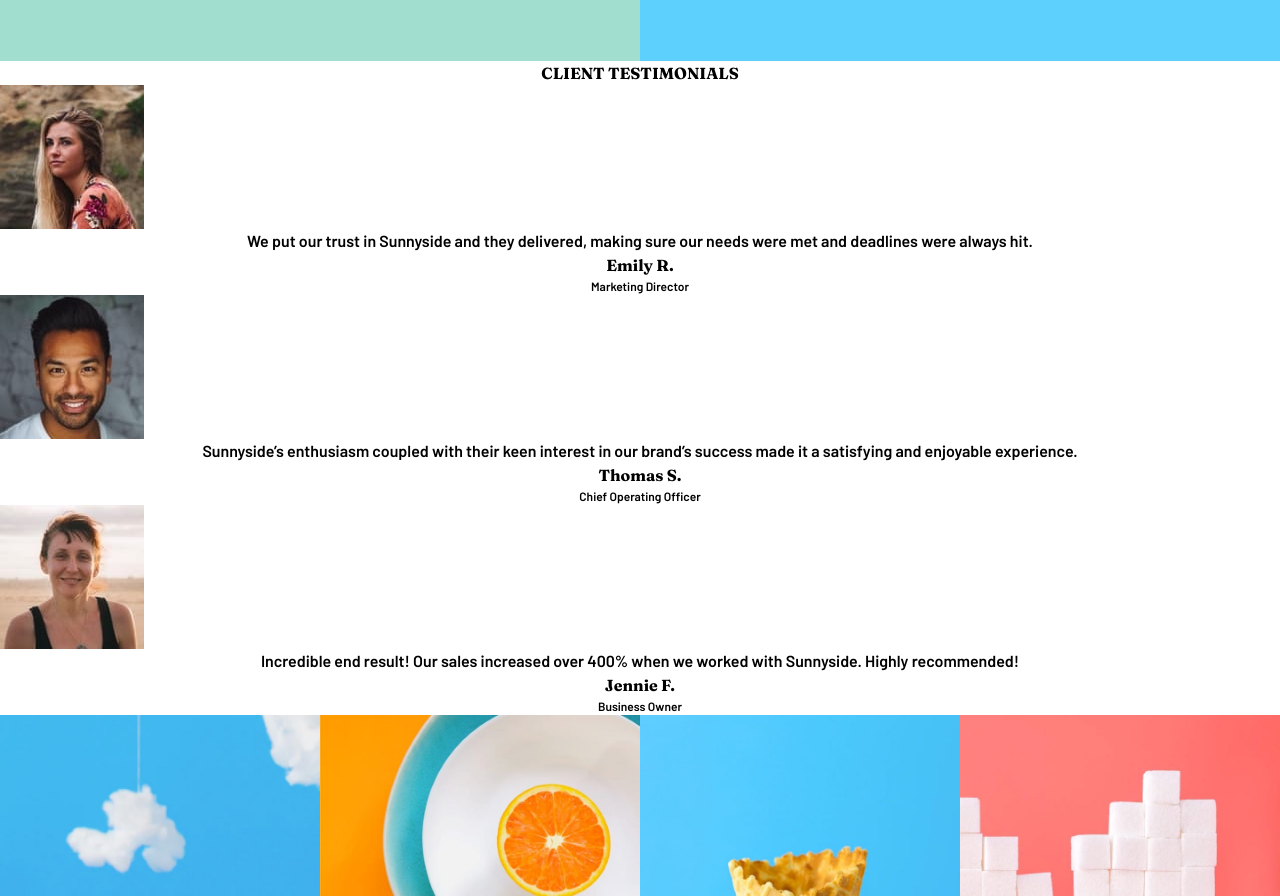
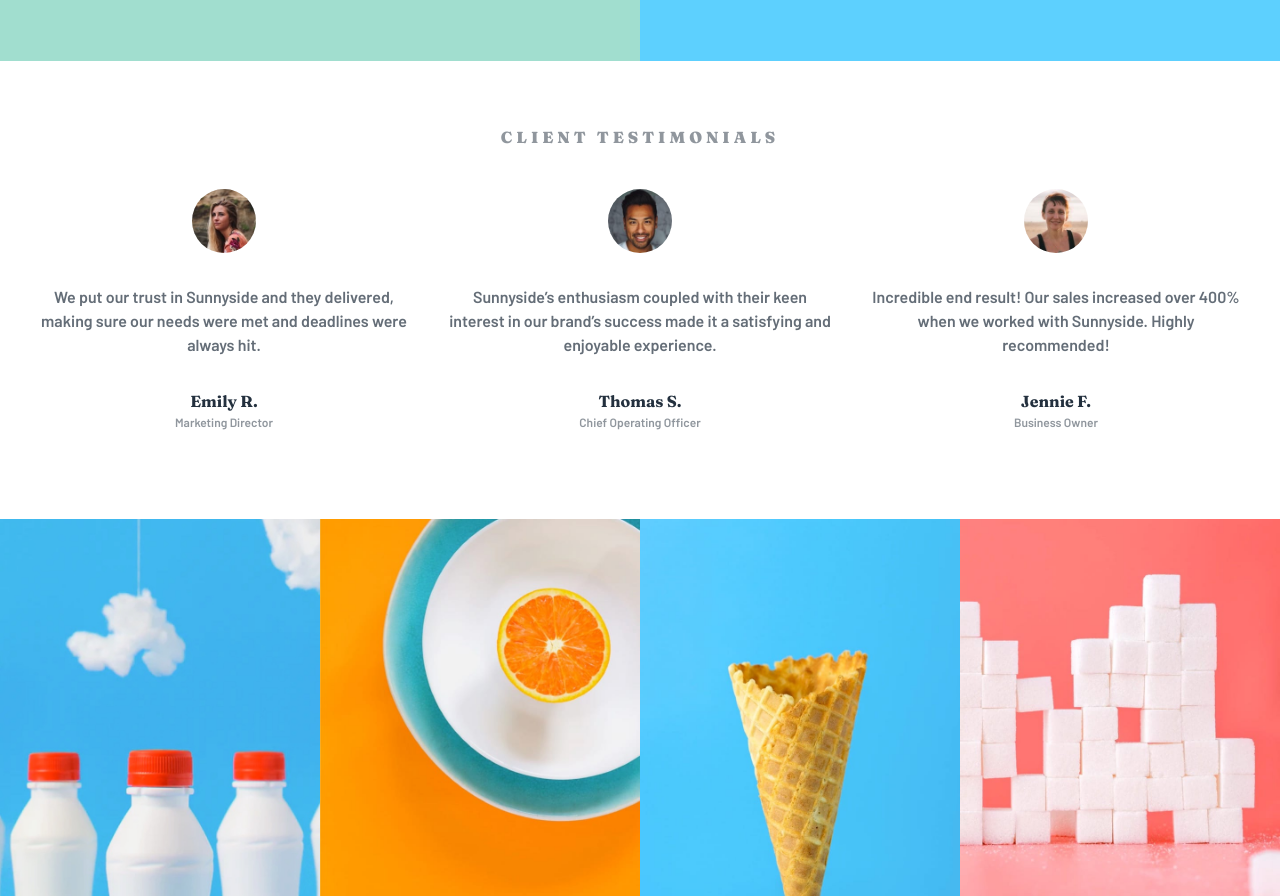
Before and after one commit to davyd-souza/sunnyside-agency-landing-page, a website built with Vite: page src/index.html in a window 1280 px wide. Shown: the part 1904-2800 px from the top of the page. Built offline with nearby package versions, Linux system fonts and the light colour scheme; files whose address does not match are found by name.

Commit message:
refactor: implement style for client testimonials

```diff
--- a/src/index.html
+++ b/src/index.html
@@ -114,34 +114,46 @@
 
 		</section>
 
-		<section>
-			<div class="">
+		<section class="testimonials | padding-block-800 padding-inline-600 text-neutral-700 flow">
 
-				<h2 class="ff-accent text-center fw-semi-bold text-uppercase">Client Testimonials</h2>
+			<h2 class="ff-accent text-center fw-bold text-uppercase opacity-500">
+				Client Testimonials
+			</h2>
 
-				<div>
-					<img src="./images/image-emily.jpg" alt="">
-					<p class="text-center">We put our trust in Sunnyside and they delivered, making sure our needs were met and deadlines were always hit.</p>
-					<p class="ff-accent text-center">Emily R.</p>
-					<p class="text-center fs-200">Marketing Director</p>
+			<div class="testimonials-wrapper | grid">
+
+				<div class="testimonial | text-center mx-auto padding-block-500">
+					<img class="mx-auto" src="./images/image-emily.jpg" alt="Emily">
+
+					<p class="padding-block-600 opacity-700">
+						We put our trust in Sunnyside and they delivered, making sure our needs were met and deadlines were always hit.
+					</p>
+					<p class="ff-accent">Emily R.</p>
+					<p class="fs-200 opacity-500">Marketing Director</p>
 				</div>
 
-				<div>
-					<img src="./images/image-thomas.jpg" alt="">
-					<p class="text-center">Sunnyside’s enthusiasm coupled with their keen interest in our brand’s success made it a satisfying and enjoyable experience.</p>
-					<p class="ff-accent text-center">Thomas S.</p>
-					<p class="text-center fs-200">Chief Operating Officer</p>
+				<div class="testimonial | text-center mx-auto padding-block-500">
+					<img class="mx-auto" src="./images/image-thomas.jpg" alt="Thomas">
+
+					<p class="padding-block-600 opacity-700">
+						Sunnyside’s enthusiasm coupled with their keen interest in our brand’s success made it a satisfying and enjoyable experience.
+					</p>
+					<p class="ff-accent">Thomas S.</p>
+					<p class="fs-200 opacity-500">Chief Operating Officer</p>
 				</div>
 
-				<div>
-					<img src="./images/image-jennie.jpg" alt="">
-					<p class="text-center">Incredible end result! Our sales increased over 400% when we worked with Sunnyside. Highly recommended!</p>
-					<p class="ff-accent text-center">Jennie F.</p>
-					<p class="text-center fs-200">Business Owner</p>
+				<div class="testimonial | text-center mx-auto padding-block-500">
+					<img class="mx-auto" src="./images/image-jennie.jpg" alt="Jennie">
+
+					<p class="padding-block-600 opacity-700">
+						Incredible end result! Our sales increased over 400% when we worked with Sunnyside. Highly recommended!
+					</p>
+					<p class="ff-accent">Jennie F.</p>
+					<p class="fs-200 opacity-500">Business Owner</p>
 				</div>
 
+			</div>
 
-			</div>
 		</section>
 
 		<section class="gallery">
--- a/src/style.css
+++ b/src/style.css
@@ -139,10 +139,12 @@ p[data-opacity="600"] { opacity: 0.6; }
 
 	position: absolute;
 	top: 0; right: 0; bottom: 0; left: 0;
-	inset: 12px 0 0 0;
+	inset: .8125rem -.3rem 0 -.3rem;
 
 	background: var(--btn-clr, var(--clr-neutral-500));
 	z-index: -1;
+
+	border-radius: 100vmax;
 
 	transition: transform .3s ease;
 }
@@ -155,8 +157,6 @@ p[data-opacity="600"] { opacity: 0.6; }
 	color: var(--clr-neutral-700);
 	text-decoration: none;
 }
-
-
 
 /* About Layout */
 .about-area:nth-child(1) { grid-area: one;}
@@ -217,6 +217,22 @@ p[data-opacity="600"] { opacity: 0.6; }
 .service-text { width: 70%; }
 
 
+
+/* Testimonials Section */
+.testimonials > h2 { letter-spacing: 4px; }
+
+.testimonial { width: 80%; }
+
+.testimonial > img {
+	width: 4rem;
+	border-radius: 50%;
+}
+
+@media (min-width: 60em) {
+	.testimonial { width: 100%; }
+
+	.testimonials-wrapper {	grid-template-columns: repeat(3, 1fr); }
+}
 
 /* Gallery Section */
 .gallery-imgs {
@@ -296,6 +312,11 @@ p[data-opacity="600"] { opacity: 0.6; }
 	gap: var(--row-gap, 2rem);
 }
 
+.grid {
+	display: grid;
+	gap: var(--grid-gap, 2rem);
+}
+
 .flow > *:where(:not(:first-child)) { margin-top: var(--flow-spacer, 1rem); }
 
 
@@ -361,11 +382,17 @@ p[data-opacity="600"] { opacity: 0.6; }
 
 .bg-green-200 { background-color: var(--clr-green-200); }
 
+.opacity-500 { opacity: 0.5; }
+.opacity-600 { opacity: 0.6; }
+.opacity-700 { opacity: 0.7; }
+
 
 /* Spacing */
 .padding-inline-600 { padding-inline: var(--size-600); }
 .padding-inline-800 { padding-inline: var(--size-800); }
 
+.padding-block-500 { padding-block: var(--size-500); }
+.padding-block-600 { padding-block: var(--size-600); }
 .padding-block-800 { padding-block: var(--size-800); }
 
 .mx-auto { margin-inline: auto; }
```
